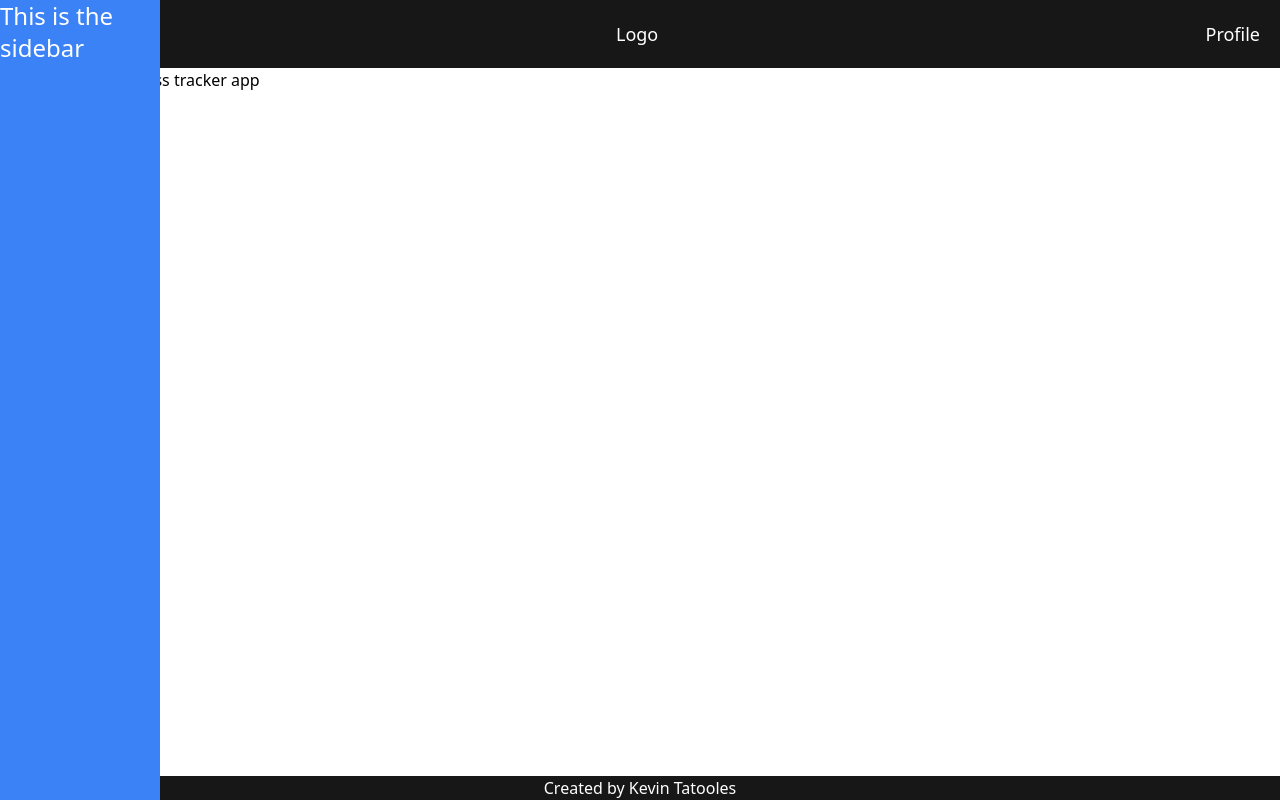
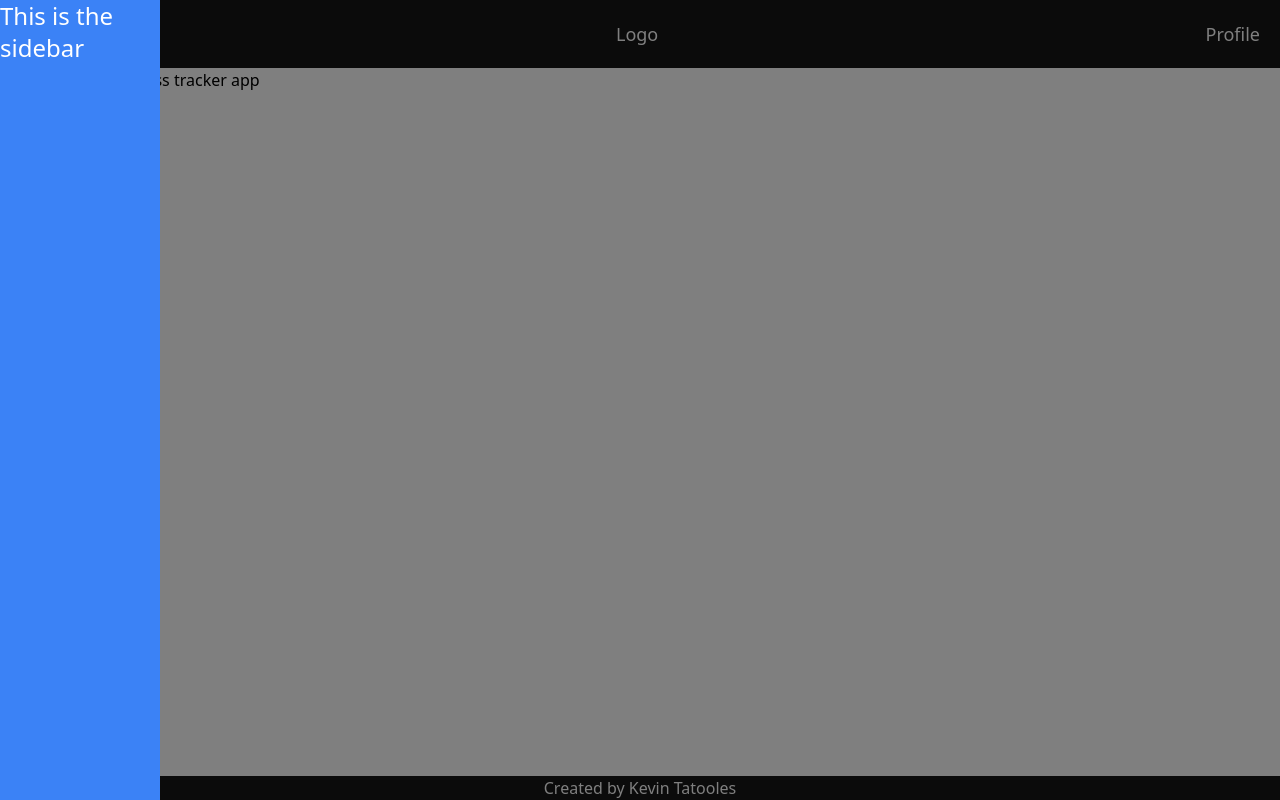
Before and after one commit to Tatooles/next-fitness-tracker, a Next.js app: page / in a window 1280 px wide. Both pictures are taken after a click on the element "Menu". Built offline with nearby package versions, Linux system fonts and the light colour scheme.

Commit message:
Fix sidebar logic

```diff
--- a/app/Sidebar.tsx
+++ b/app/Sidebar.tsx
@@ -4,7 +4,7 @@ import { useState } from "react";
 export default function Sidebar({ isOpen }: any) {
   return (
     <div
-      className={`fixed top-0 left-0 z-10 h-full w-40 bg-blue-500 ${
+      className={`fixed top-0 left-0 z-20 h-full w-40 bg-blue-500 ${
         isOpen ? "translate-x-0" : "-translate-x-full"
       } duration-300 ease-in-out `}
     >
--- a/app/layout.tsx
+++ b/app/layout.tsx
@@ -13,6 +13,12 @@ export default function RootLayout({
     <html lang="en">
       <body className="container mx-auto flex h-screen flex-col bg-[#171717]">
         <Sidebar isOpen={sidebarOpen} />
+        <div
+          onClick={() => setSidebarOpen(false)}
+          className={`fixed top-0 bottom-0 left-0 right-0 z-10 bg-black bg-opacity-50 ${
+            sidebarOpen ? "" : "hidden"
+          }`}
+        ></div>
         <header>
           <nav className="flex justify-between p-5 text-lg text-white">
             <div onClick={() => setSidebarOpen(true)}>Menu</div>
```
